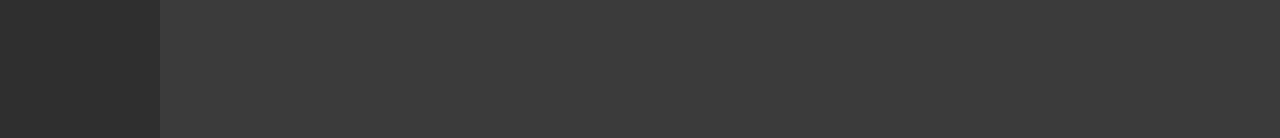
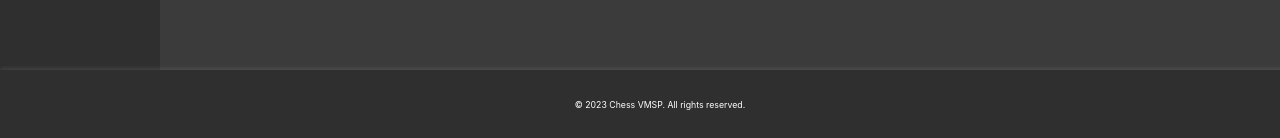
Before and after one commit to leofab/chess-vue-mongo-springboot, a Vue app: page / in a window 1280 px wide. Shown: the part 659-797 px from the top of the page. Built offline with nearby package versions, Linux system fonts and the light colour scheme.

Commit message:
floatefooter component implement

```diff
--- a/src/App.vue
+++ b/src/App.vue
@@ -2,10 +2,12 @@
 import Topbar from './components/Topbar.vue';
 import SideBar from './components/SideBar.vue';
 import Body from "./components/Body.vue";
+import FloaterFooter from "./components/FloaterFooter.vue";
 </script>
 
 <template>
   <Topbar />
   <SideBar />
   <Body />
+  <FloaterFooter />
 </template>
--- /dev/null
+++ b/src/components/FloaterFooter.vue
@@ -0,0 +1,20 @@
+<template>
+    <div class="floating-footer">
+        <p>© 2023 Chess VMSP. All rights reserved.</p>
+    </div>
+</template>
+
+<style scoped>
+.floating-footer {
+    position: fixed;
+    bottom: 0;
+    left: 0;
+    width: 100%;
+    background-color: #2f2f2f;
+    color: #fff;
+    padding: 20px;
+    box-shadow: 0 -2px 4px rgba(231, 229, 229, 0.1);
+    text-align: center;
+    font-size: 14px;
+}
+</style>
```
